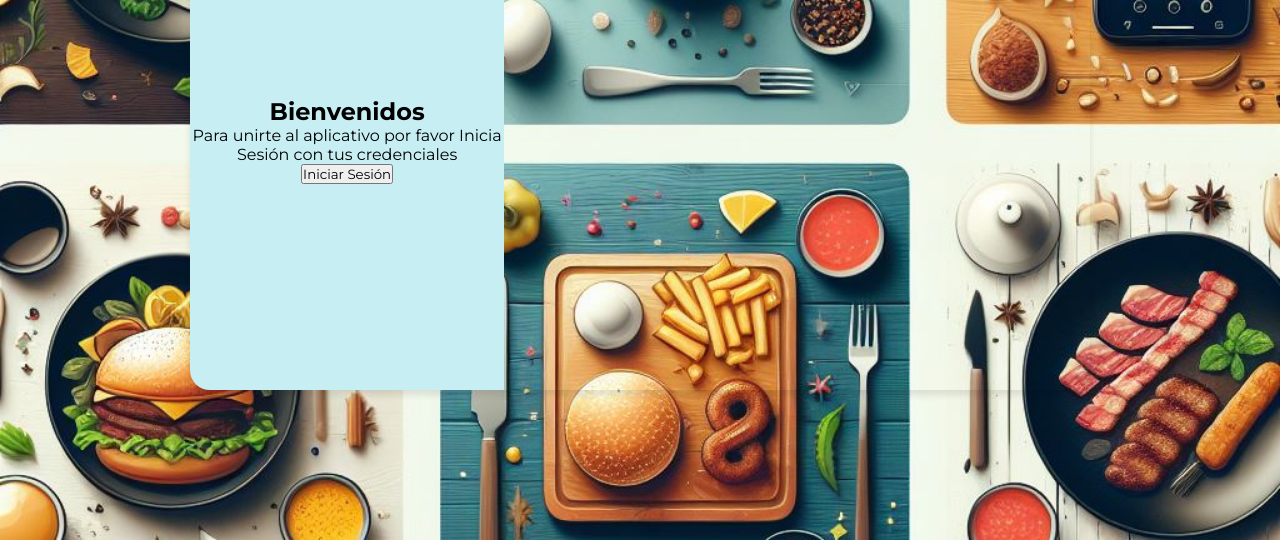
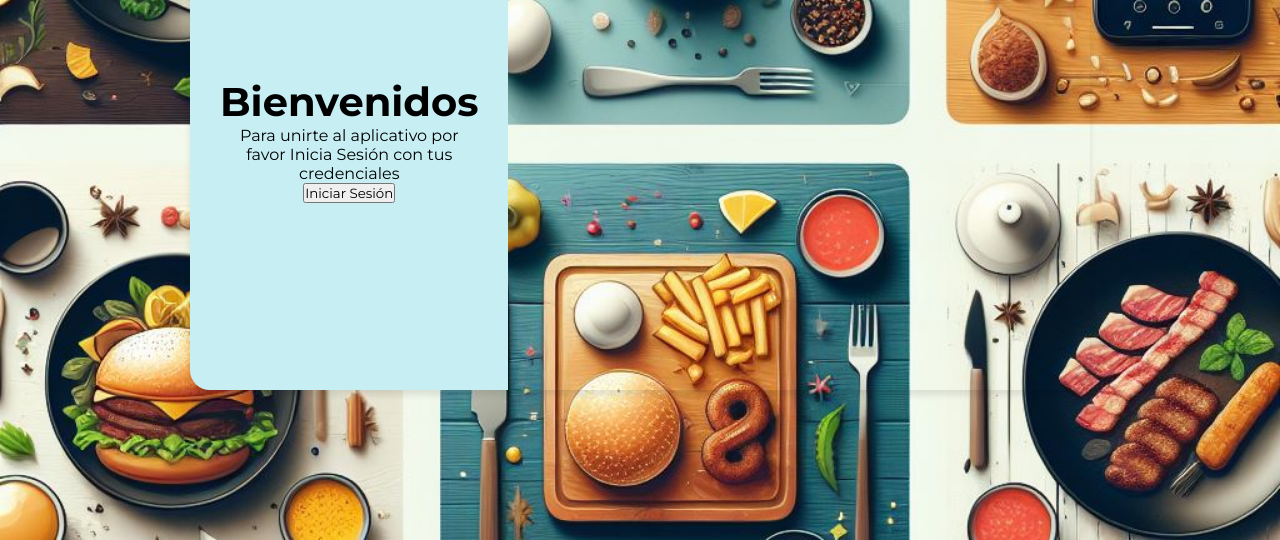
Before and after one commit to Heiver22/Aplicacion, a plain HTML site: page Modelo/index.html in a window 1280 px wide. Shown: the part 260-800 px from the top of the page. Drawn offline with nearby package versions, Linux system fonts and the light colour scheme; files whose address does not match are found by name.

Commit message:
Avance en los estilos

```diff
--- a/Modelo/index.html
+++ b/Modelo/index.html
@@ -13,7 +13,7 @@
 <body>
     <div class="container-form">
         <div class="information">
-            <div class="infor-childs">
+            <div class="info-childs">
                 <h2>Bienvenidos</h2>
                 <p>Para unirte al aplicativo por favor Inicia Sesión con tus credenciales</p>
                 <input type="button" value="Iniciar Sesión">
--- a/Modelo/style.css
+++ b/Modelo/style.css
@@ -32,5 +32,14 @@ background-size:cover;
     background-color: #c7eef3;
     border-top-left-radius: 20px;
     border-bottom-left-radius: 20px;
+}
+
+.info-childs{
+width: 100%;
+padding: 30px;
+}
+
+.info-childs h2{
+    font-size: 2.5rem;
 
 }
```
